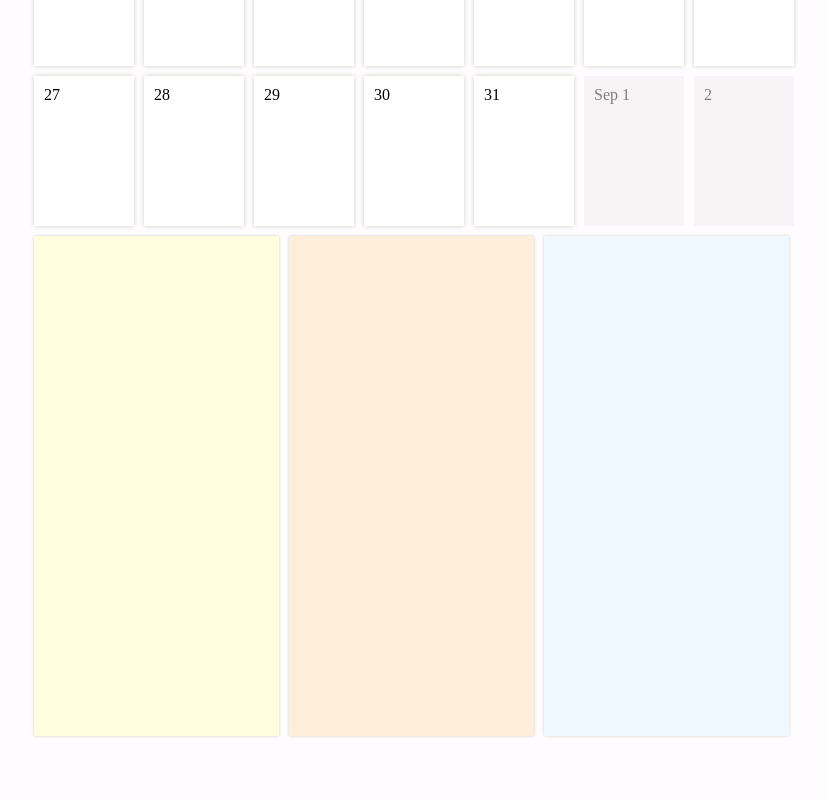
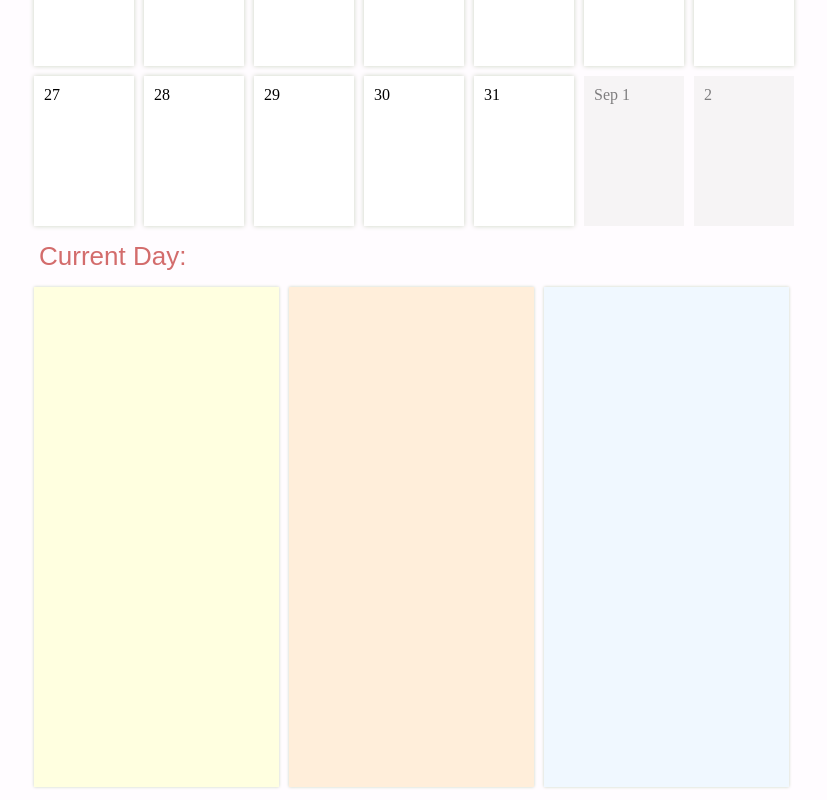
Before and after one commit to Virgarg7/MERN_CALENDAR, a React (Vite) app: page / in a window 1280 px wide. Shown: the part 709-1509 px from the top of the page, without its empty margins (226-1053 px from the left). Before the commit the page ends 1458 px from the top, so only its background shows below. Built offline with nearby package versions, Linux system fonts and the light colour scheme.

Commit message:
Added current day display

```diff
--- a/src/App/App.jsx
+++ b/src/App/App.jsx
@@ -27,7 +27,7 @@ export const App = () => {
         localStorage.setItem("events", JSON.stringify(events))
     }, [events]);
 
-    const { days, dateDisplay } = useDate(events, nav);
+    const { dt, days, dateDisplay } = useDate(events, nav);
 
     return(
         <>
@@ -65,8 +65,6 @@ export const App = () => {
 
                 <CurrentBoxes />
 
-
-
             </div>
 
             {
--- a/src/Components/CurrentBoxes/CurrentBoxes.jsx
+++ b/src/Components/CurrentBoxes/CurrentBoxes.jsx
@@ -1,11 +1,17 @@
 import React from "react";
 
-export const CurrentBoxes = () => {
+export const CurrentBoxes = ()  => {
     return (
-        <div id="currentBoxContainer">
-            <div className="currentBox schedule"></div>
-            <div className="currentBox exams"></div>
-            <div className="currentBox assignments"></div>
-        </div>
+        <>
+            <div id="currentDayDisplay">Current Day:</div>
+
+            <div id="currentBoxContainer">
+                <div className="currentBox schedule"></div>
+                <div className="currentBox exams"></div>
+                <div className="currentBox assignments"></div>
+            </div>
+        </>
+
+
     )
 };
--- a/src/style.css
+++ b/src/style.css
@@ -15,6 +15,14 @@ button {
   padding: 5px;
   border-radius: 5px;
   color: white;
+}
+
+#currentDayDisplay {
+  padding: 10px;
+  color: #d36c6c;
+  font-size: 26px;
+  display: flex;
+  font-family: sans-serif;
 }
 
 #header {
```
